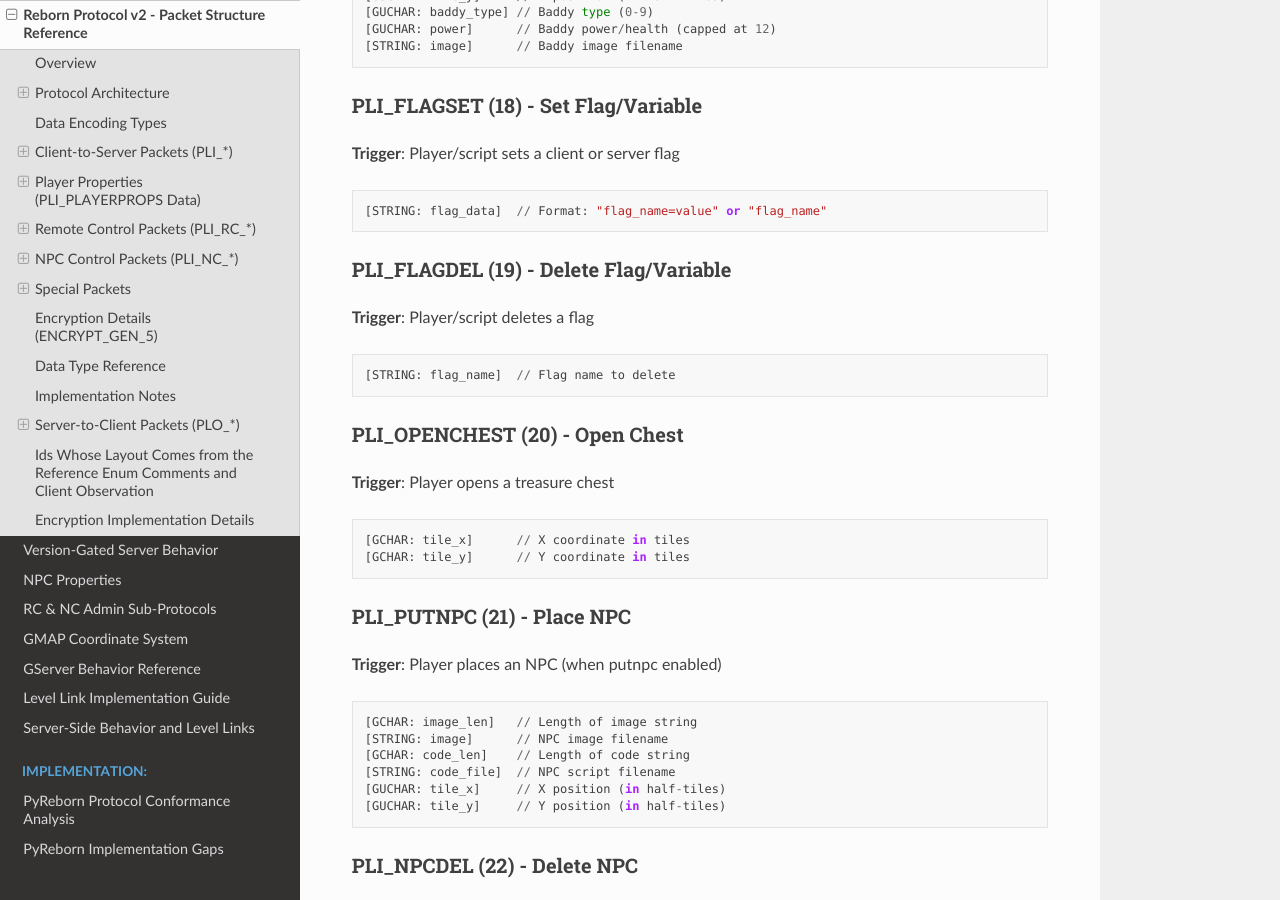
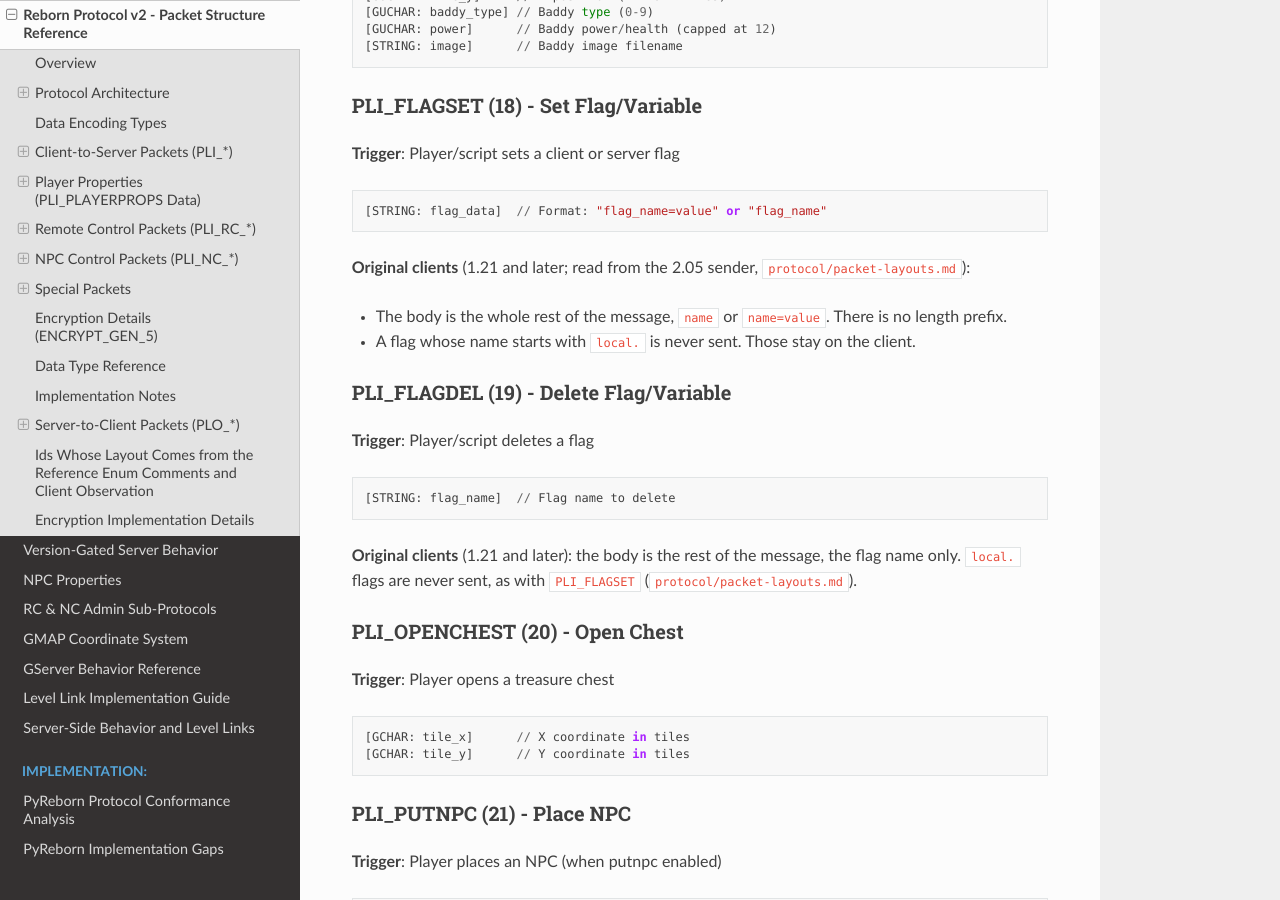
Before and after one commit to hosler/reborn-protocol-docs, a Sphinx documentation site: the page built from docs/protocol/packet-structures.md, in a window 1280 px wide and 900 px high, scrolled down 6903 px. Built offline with Sphinx 7.4.7 and the Read the Docs theme 3.1.0, drawn with Linux system fonts in a browser that asks for light colours; some of the changed text lies outside the part shown.

Commit message:
Flags: what the original clients send and how they apply PLO_FLAGSET
Co-Authored-By: Claude Opus 5.5 <noreply@anthropic.com>
Claude-Session: https://claude.ai/code/session_01UG2Sqj3AfdfVRC86AzKWQa

````diff
--- a/docs/protocol/packet-structures.md
+++ b/docs/protocol/packet-structures.md
@@ -285,11 +285,18 @@ documented only in a comment. The server does not parse them. It forwards the ra
 [STRING: flag_data]  // Format: "flag_name=value" or "flag_name"
 ```
 
+**Original clients** (1.21 and later; read from the 2.05 sender, [`protocol/packet-layouts.md`](https://github.com/squirelworks/Graal_analysis/blob/main/protocol/packet-layouts.md)):
+- The body is the whole rest of the message, `name` or `name=value`. There is no length prefix.
+- A flag whose name starts with `local.` is never sent. Those stay on the client.
+
 ### PLI_FLAGDEL (19) - Delete Flag/Variable
 **Trigger**: Player/script deletes a flag
 ```
 [STRING: flag_name]  // Flag name to delete
 ```
+
+**Original clients** (1.21 and later): the body is the rest of the message, the flag name
+only. `local.` flags are never sent, as with `PLI_FLAGSET` ([`protocol/packet-layouts.md`](https://github.com/squirelworks/Graal_analysis/blob/main/protocol/packet-layouts.md)).
 
 ### PLI_OPENCHEST (20) - Open Chest
 **Trigger**: Player opens a treasure chest
@@ -1586,6 +1593,11 @@ reading it. The field names come from the commented-out reads at
 [STRING: flag_data]  // "flag_name=value" format
 ```
 
+**Original clients**: the body may be `name` alone or `name=value`. The 2.05 client adds the
+flag **only if it is not already set**, so a `PLO_FLAGSET` for an existing name does not
+change its value on that client. To change a value, delete the flag first with
+`PLO_FLAGDEL (31)` ([`protocol/packet-layouts.md`](https://github.com/squirelworks/Graal_analysis/blob/main/protocol/packet-layouts.md), player-state section).
+
 ### PLO_NPCDEL (29) - NPC Deleted
 **Trigger**: The server removes an NPC from the level
 ```
@@ -1604,6 +1616,9 @@ The server writes `>> (int)` (`server/src/Server.cpp:1637`).
 ```
 [STRING: flag_name]  // Flag name to delete
 ```
+
+**Original clients**: the body is the rest of the message, the flag name only; the client
+removes the flag ([`protocol/packet-layouts.md`](https://github.com/squirelworks/Graal_analysis/blob/main/protocol/packet-layouts.md)).
 
 ### PLO_SHOWIMGPLAYER (32) - Show Image
 **Trigger**: Player displays image. The server relays the client's `PLI_SHOWIMGPLAYER` body to the
````
